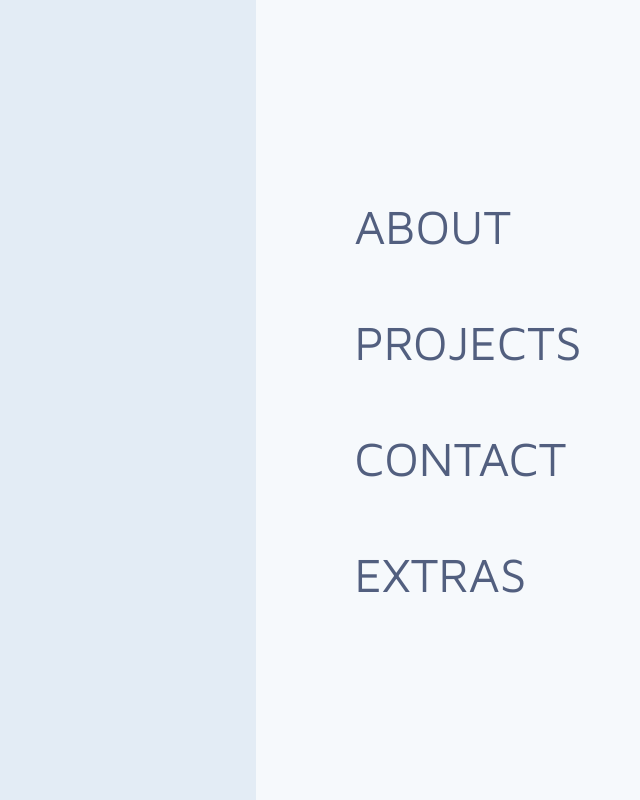
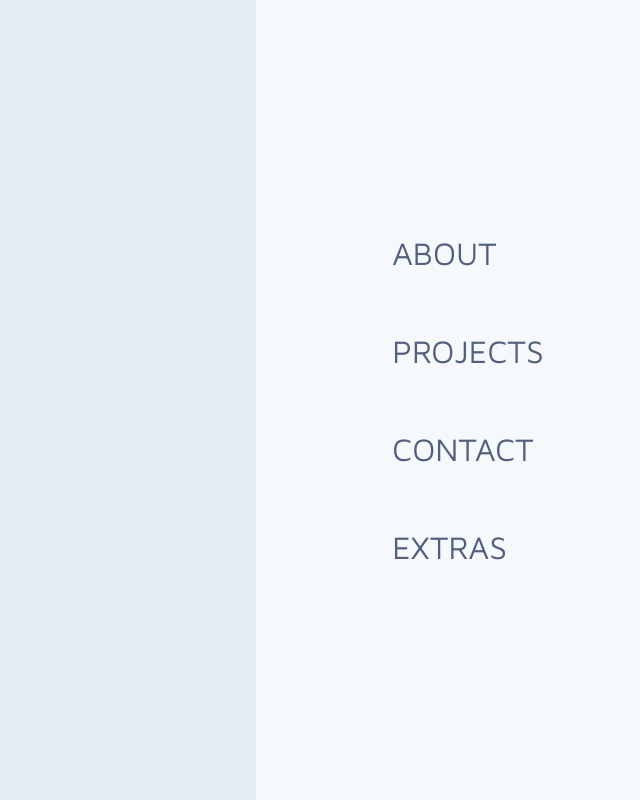
Before and after one commit to Musilix/Neo-Portfolio, an Angular app: page / in a window 1280 px wide. Shown: the whole page, without its empty margins (640-1280 px from the left). Built offline with nearby package versions, Linux system fonts and the light colour scheme; no server answers.

Commit message:
Updating more styling

```diff
--- a/src/app/splash-page/splash-page.component.css
+++ b/src/app/splash-page/splash-page.component.css
@@ -54,9 +54,9 @@
 .nav#right ul li{
     color: #525f7f;
 
-    font-size: 48px;
+    font-size: 32px;
 
-    padding: 5px;
+    padding: 5px 0px;
     margin: 50px 0px;
 }
 
```
Also changed, not shown: 5 other files (tests, documents, lock files or other folders).
